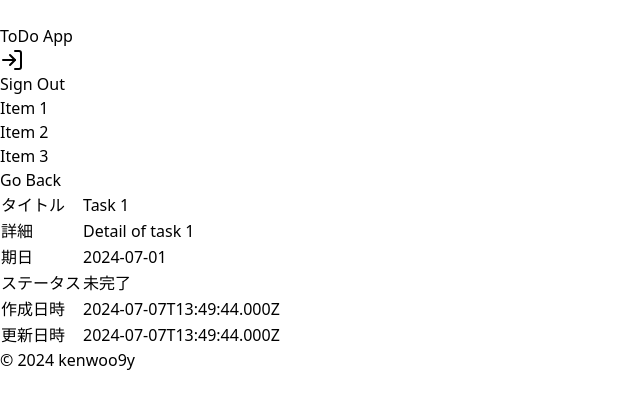
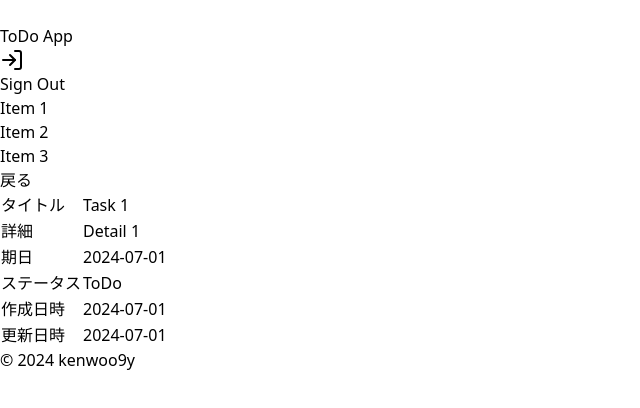
Before and after one commit to kenwoo9y/todo-client-react, a React (Vite) app in the folder client/: page /detail/1 in a window 1280 px wide. Shown: the top 408 px of the page, without its empty margins (0-640 px from the left). Built offline with nearby package versions, Linux system fonts and the light colour scheme.

Commit message:
Replace data with sample data

```diff
--- a/client/src/components/TaskDetail.tsx
+++ b/client/src/components/TaskDetail.tsx
@@ -1,5 +1,5 @@
-import React, { useEffect, useState } from "react";
-import { useParams, useNavigate } from "react-router-dom";
+import React, { useState } from "react";
+import { useNavigate } from "react-router-dom";
 
 interface Task {
     id: number;
@@ -15,27 +15,12 @@ const headerTitles = [
     "タイトル", "詳細", "期日", "ステータス", "作成日時", "更新日時"
 ];
 
+const initialData: Task = { id: 1, title: 'Task 1', description: 'Detail 1', due_date: '2024-07-01', status: 'ToDo', created_at: '2024-07-01', updated_at: '2024-07-01' };
+
 const TaskDetail: React.FC = () => {
-    const { id } = useParams<{ id: string }>();
+    // const { id } = useParams<{ id: string }>();
     const navigate = useNavigate();
-    const [task, setTask] = useState<Task | null>(null);
-
-    useEffect(() => {
-        const fetchTask = async () => {
-            // 本来はAPIからタスクを取得する
-            const fetchedTask: Task = {
-                id: parseInt(id || "0"),
-                title: `Task ${id}`,
-                description: `Detail of task ${id}`,
-                due_date: `2024-07-0${id}`,
-                status: id === '1' ? '未完了' : id === '2' ? '完了' : '進行中',
-                created_at: new Date().toISOString(),
-                updated_at: new Date().toISOString()
-            };
-            setTask(fetchedTask);
-        };
-        fetchTask();
-    }, [id]);
+    const [task] = useState<Task | null>(initialData);
 
     if (!task) {
         return <div>Loading...</div>;
@@ -43,19 +28,15 @@ const TaskDetail: React.FC = () => {
 
     return (
         <div className="p-4">
-            <div className="flex justify-start mb-4">
+            <div className="flex mb-4">
                 <button
                     className="border border-gray-300 text-gray-700 px-4 py-2 rounded"
                     onClick={() => navigate('/')}
                 >
-                    Go Back
+                    戻る
                 </button>
             </div>
 
-            <div className="flex justify-end space-x-4 mb-4">
-            </div>
-
-            <div className="bg-white shadow-md rounded-md p-4">
             <table className="min-w-full bg-white border border-gray-200">
                 <tbody>
                     <tr>
@@ -85,7 +66,7 @@ const TaskDetail: React.FC = () => {
                 </tbody>
             </table>
         </div>
-        </div>
+
     );
 };
 
```
Lines whose indentation alone changed are shown as unchanged.
